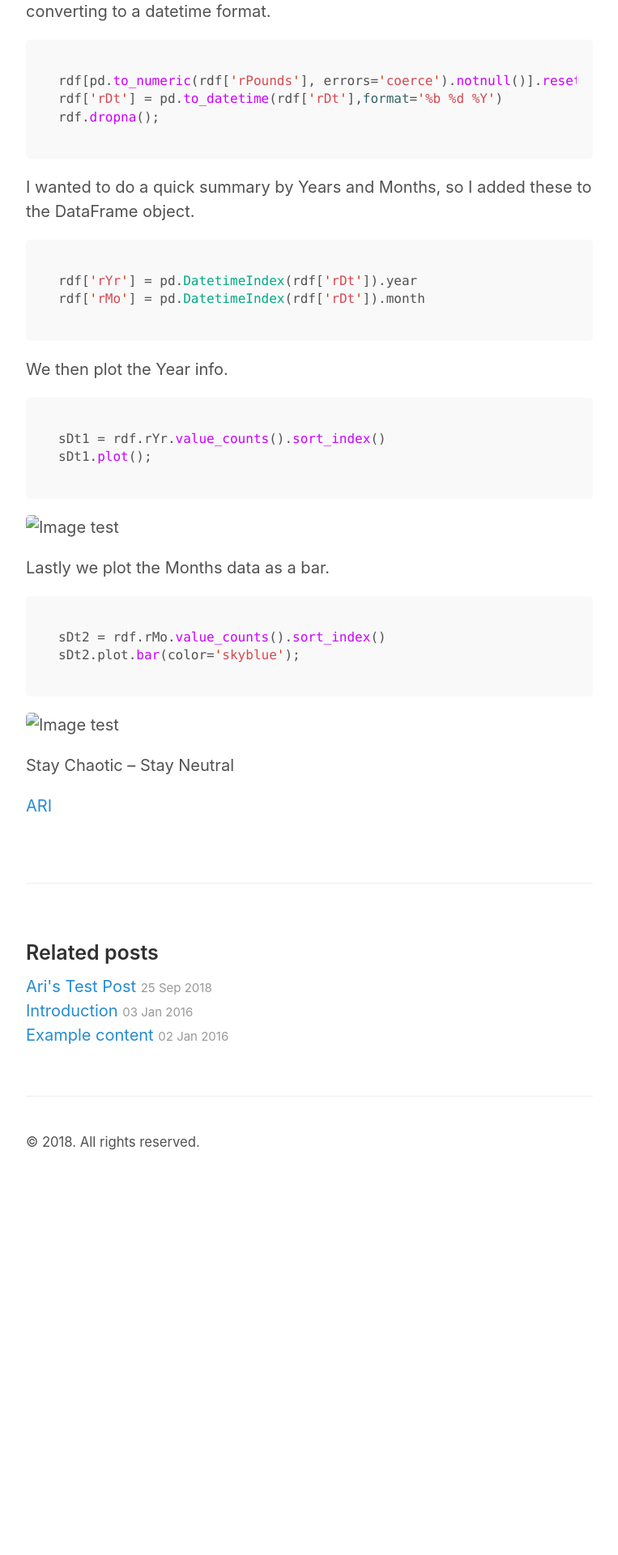
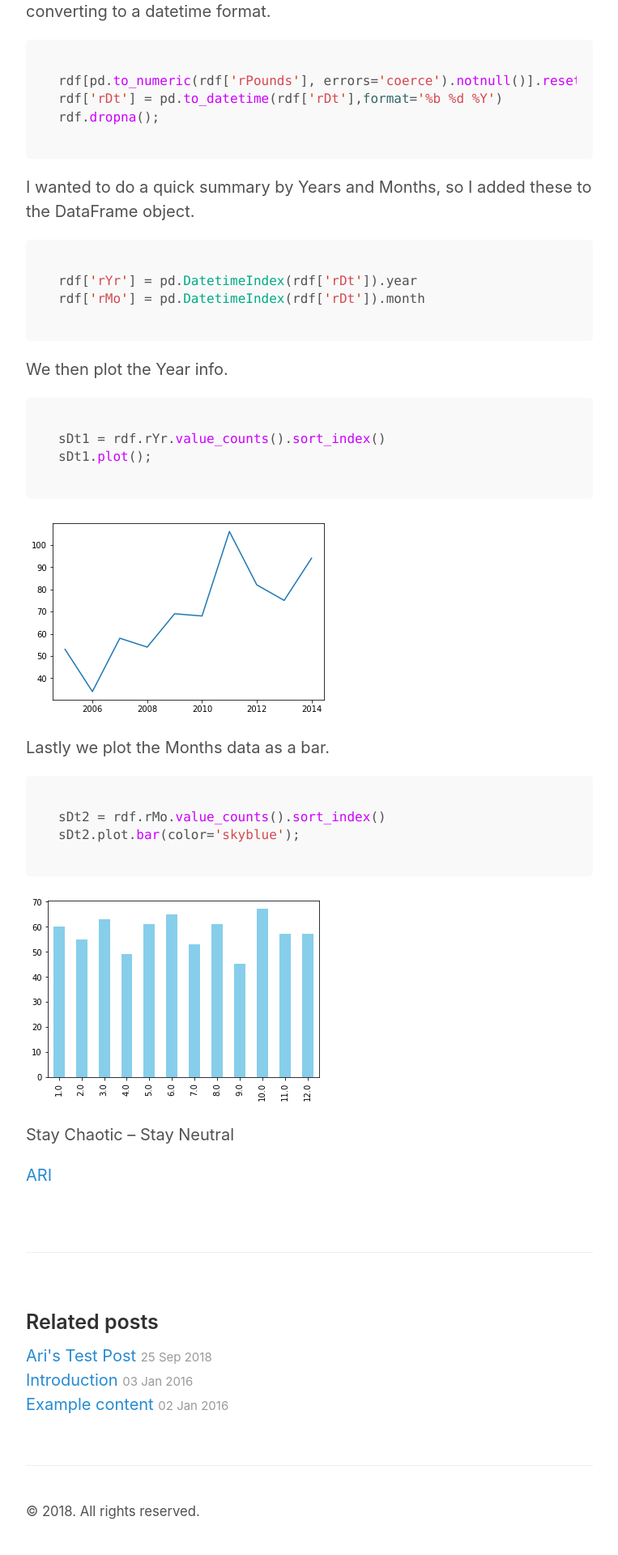
Before and after one commit to virrey/virrey.github.io, a Jekyll site: the page built from _posts/2018-09-26-FSIS-Recall-Data.md, in a window 1280 px wide. Shown: the part 1410-3330 px from the top of the page at 81% size, without its empty margins (258-1021 px from the left). Built offline with Jekyll 4.4.1, drawn with Linux system fonts in a browser that asks for light colours; our own code applies the rules of GitHub Pages for plain Markdown files; before the commit the page ends 2874 px from its top, so only the background shows below that.

Commit message:
quick update because we are live

````diff
--- a/_posts/2018-09-26-FSIS-Recall-Data.md
+++ b/_posts/2018-09-26-FSIS-Recall-Data.md
@@ -49,7 +49,7 @@
 sDt1.plot();
 ```
 
-  ![Image test](../images/plot.png)
+  ![Image test]({{ site.baseurl }}/images/plot.png)
 
 Lastly we plot the Months data as a bar.
 
@@ -58,10 +58,9 @@
 sDt2.plot.bar(color='skyblue');
 ```
 
-  ![Image test](../images/bar.png)
+  ![Image test]({{ site.baseurl }}/images/bar.png)
 
 Stay Chaotic -- Stay Neutral
 
 
-
 [ARI](mailto:ari.virrey@gmail.com)
````
